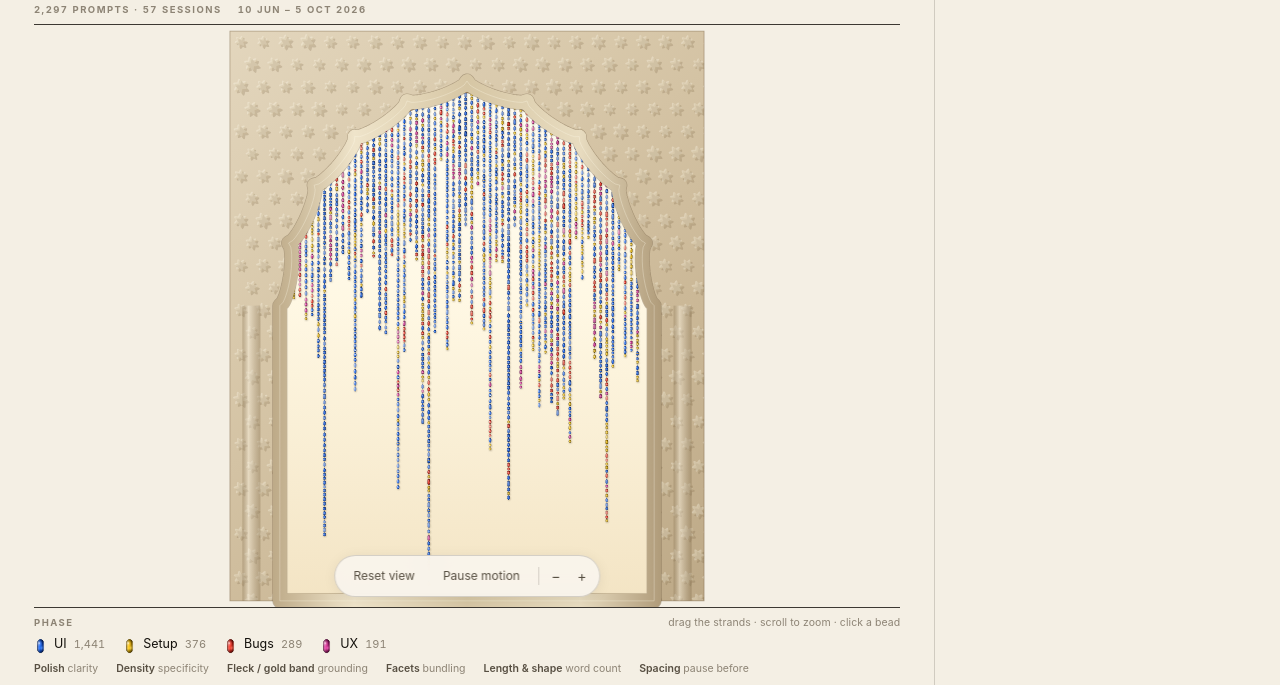
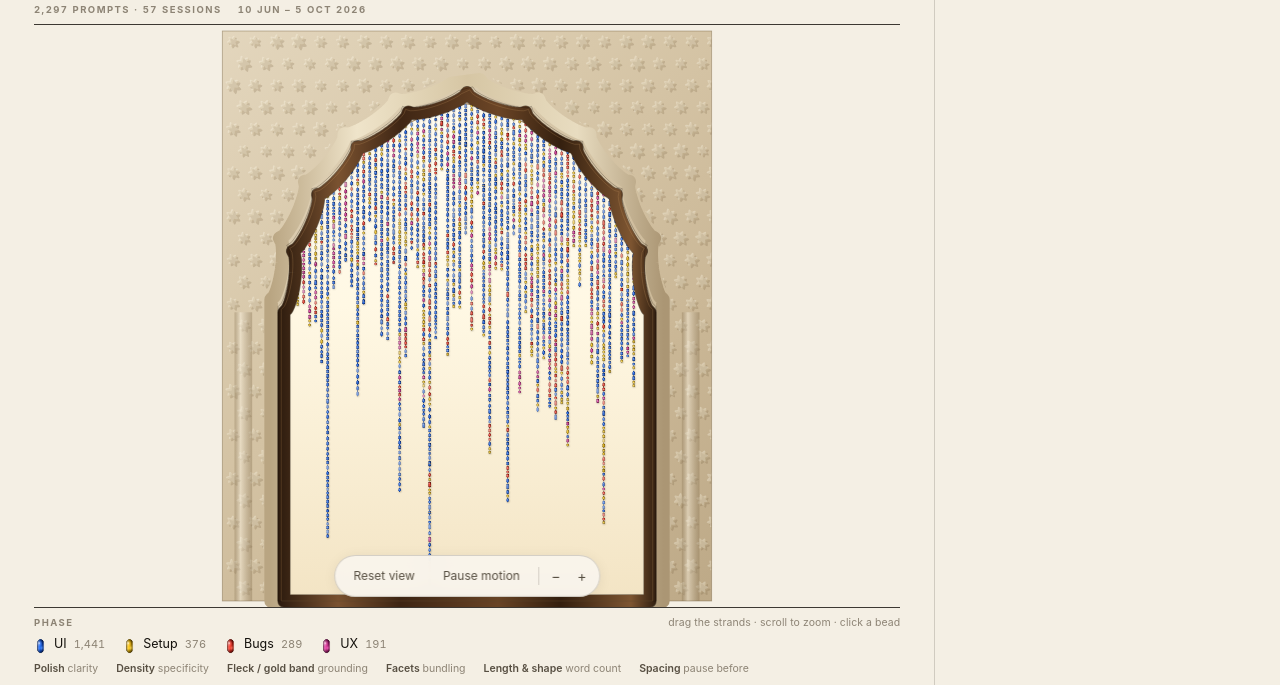
Before and after one commit to OpenSans-ai/Prompt-Mala, a plain HTML site: page index.html in a window 1280 px wide. Shown: the part 115-800 px from the top of the page. Drawn offline with Linux system fonts and the light colour scheme.

Commit message:
Add the dark timber frame lining the opening
The stone arch went straight to daylight; the reference has a dark wooden
frame set inside the stonework. Working outward from the opening it is now
timber, stone lip, carved band, pilaster — each a stroke along the same arch
profile, offset further out than the last.

Strokes are centred on the path, so a width of 2w reaches w either side.
DOOR.stoneOff records where the stonework has to begin to clear the timber,
and the rosette clip uses it so the carving no longer runs under the mouldings.

Co-Authored-By: Claude Fable 5 <noreply@anthropic.com>

```diff
--- a/index.html
+++ b/index.html
@@ -341,13 +341,16 @@ for (const st of strands) st.cord = st.len;
 // The carved stone surround: a moulding that follows the arch, then a wide
 // band of relief, then a pilaster down each side.
 const DOOR = Object.assign({}, ARCH, {
-  mould: Math.min(ARCH.openW * 0.030, 34),   // the lip right around the opening
+  wood:  Math.min(ARCH.openW * 0.026, 30),   // dark timber frame lining the opening
+  mould: Math.min(ARCH.openW * 0.030, 34),   // stone lip outside the timber
   band:  Math.min(ARCH.openW * 0.165, 210),  // carved band outside that
   floorY: worldH + 46                        // jambs run just past the longest strand
 });
-DOOR.outL = DOOR.inL - DOOR.mould - DOOR.band;
-DOOR.outR = DOOR.inR + DOOR.mould + DOOR.band;
-DOOR.outT = DOOR.topY - DOOR.mould - DOOR.band;
+// how far the stonework stands off the opening edge
+DOOR.stoneOff = DOOR.wood + DOOR.mould * 2;
+DOOR.outL = DOOR.inL - DOOR.stoneOff - DOOR.band;
+DOOR.outR = DOOR.inR + DOOR.stoneOff + DOOR.band;
+DOOR.outT = DOOR.topY - DOOR.stoneOff - DOOR.band;
 
 const VIEW = (() => {
   const air = 30;
@@ -721,7 +724,7 @@ function render(t){
       ctx.save();
       ctx.beginPath();
       ctx.rect(stoneL, stoneT, stoneR - stoneL, stoneB - stoneT);
-      openingPath(DOOR.mould, true);
+      openingPath(DOOR.stoneOff, true);
       ctx.clip('evenodd');
 
       // One rosette per cell. Relief is faked the way a carver would read it:
@@ -906,26 +909,48 @@ function render(t){
 
   ctx.restore();   // end of the opening clip
 
-  // ---- the moulding round the opening, over everything that hangs inside ----
-  const mw = DOOR.mould*z*2;   // stroke is centred, so half sits outside the edge
+  // ---- frame round the opening, over everything that hangs inside ----
+  // Strokes are centred on the path, so a width of 2w reaches w either side.
+  // The timber sits on the opening edge, the stone lip steps out beyond it.
+  const ww = DOOR.wood*z*2, mw = DOOR.mould*z*2;
+  const l = w2x(DOOR.inL), rgt = w2x(DOOR.inR);
   ctx.save();
   ctx.lineJoin = 'round';
-  const lip = ctx.createLinearGradient(w2x(DOOR.inL) - mw, 0, w2x(DOOR.inR) + mw, 0);
+
+  // stone lip, outside the timber
+  const lip = ctx.createLinearGradient(l - mw, 0, rgt + mw, 0);
   lip.addColorStop(0,    '#b9a582');
   lip.addColorStop(0.22, '#efe4ca');
   lip.addColorStop(0.5,  '#d6c6a4');
   lip.addColorStop(0.78, '#e8dcc0');
   lip.addColorStop(1,    '#ab9674');
-  ctx.strokeStyle = 'rgba(86,66,38,0.34)';
-  ctx.lineWidth = mw + Math.max(1.2, 3*z);
-  openingPath(); ctx.stroke();
   ctx.strokeStyle = lip;
   ctx.lineWidth = mw;
+  openingPath(DOOR.wood + DOOR.mould); ctx.stroke();
+
+  // dark timber frame, lining the opening itself
+  const tim = ctx.createLinearGradient(l - ww, 0, rgt + ww, 0);
+  tim.addColorStop(0,    '#24150a');
+  tim.addColorStop(0.17, '#7a5230');
+  tim.addColorStop(0.33, '#3f2614');
+  tim.addColorStop(0.58, '#6b4526');
+  tim.addColorStop(0.74, '#35200f');
+  tim.addColorStop(0.92, '#7d5531');
+  tim.addColorStop(1,    '#1f1208');
+  ctx.strokeStyle = 'rgba(22,13,6,0.55)';
+  ctx.lineWidth = ww + Math.max(1.2, 3*z);
   openingPath(); ctx.stroke();
-  // a fine line of light along the inner lip
-  ctx.strokeStyle = 'rgba(255,250,236,0.5)';
-  ctx.lineWidth = Math.max(0.6, 1.6*z);
+  ctx.strokeStyle = tim;
+  ctx.lineWidth = ww;
   openingPath(); ctx.stroke();
+
+  // a waxed highlight along the timber, and a dark line where it meets the air
+  ctx.strokeStyle = 'rgba(214,166,108,0.34)';
+  ctx.lineWidth = Math.max(0.6, 2.2*z);
+  openingPath(DOOR.wood*0.45); ctx.stroke();
+  ctx.strokeStyle = 'rgba(18,10,4,0.5)';
+  ctx.lineWidth = Math.max(0.5, 1.4*z);
+  openingPath(DOOR.wood*0.96); ctx.stroke();
   ctx.restore();
 }
 
```
Also changed, not shown: curtain_template.html (+39 -14 lines), 1 other file.
